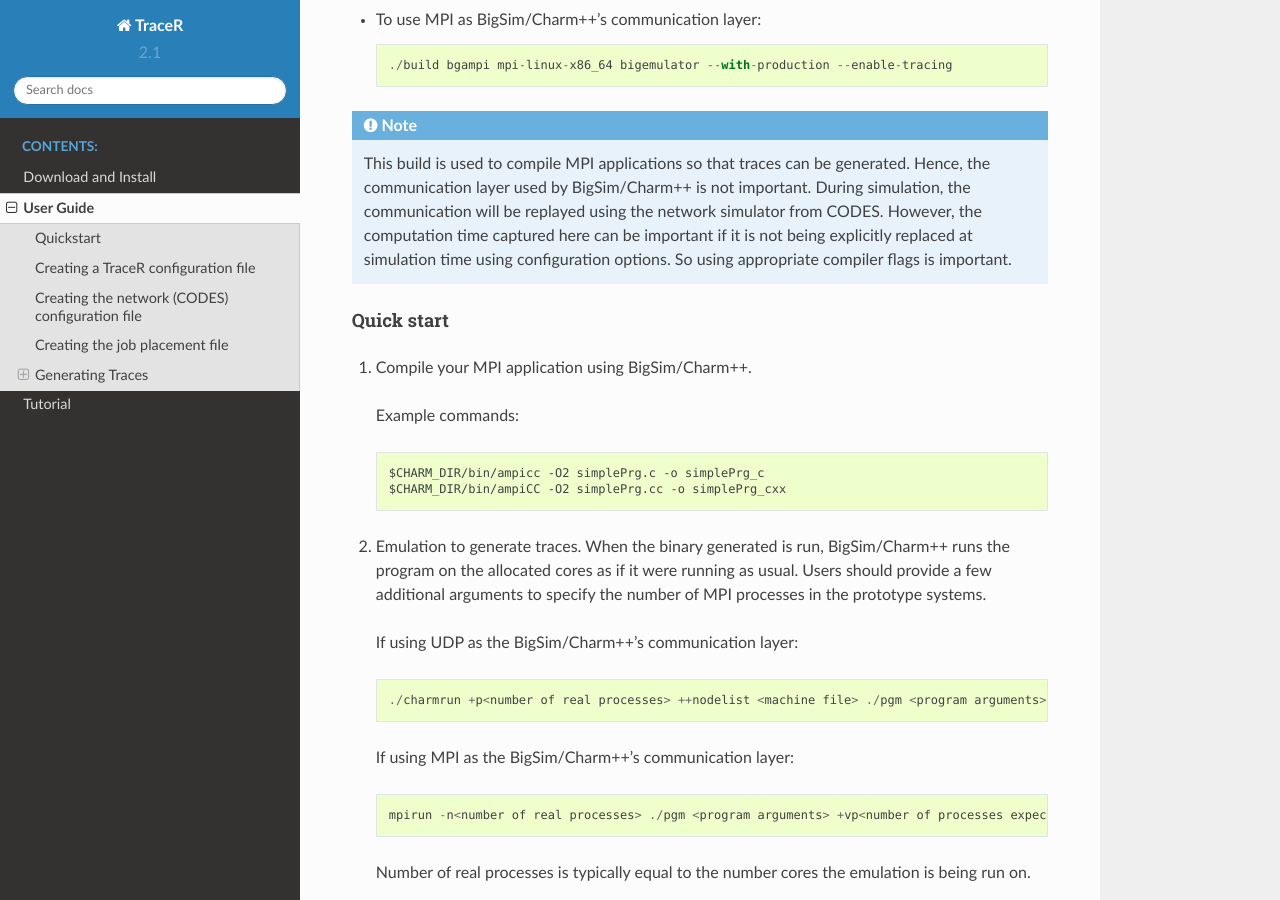
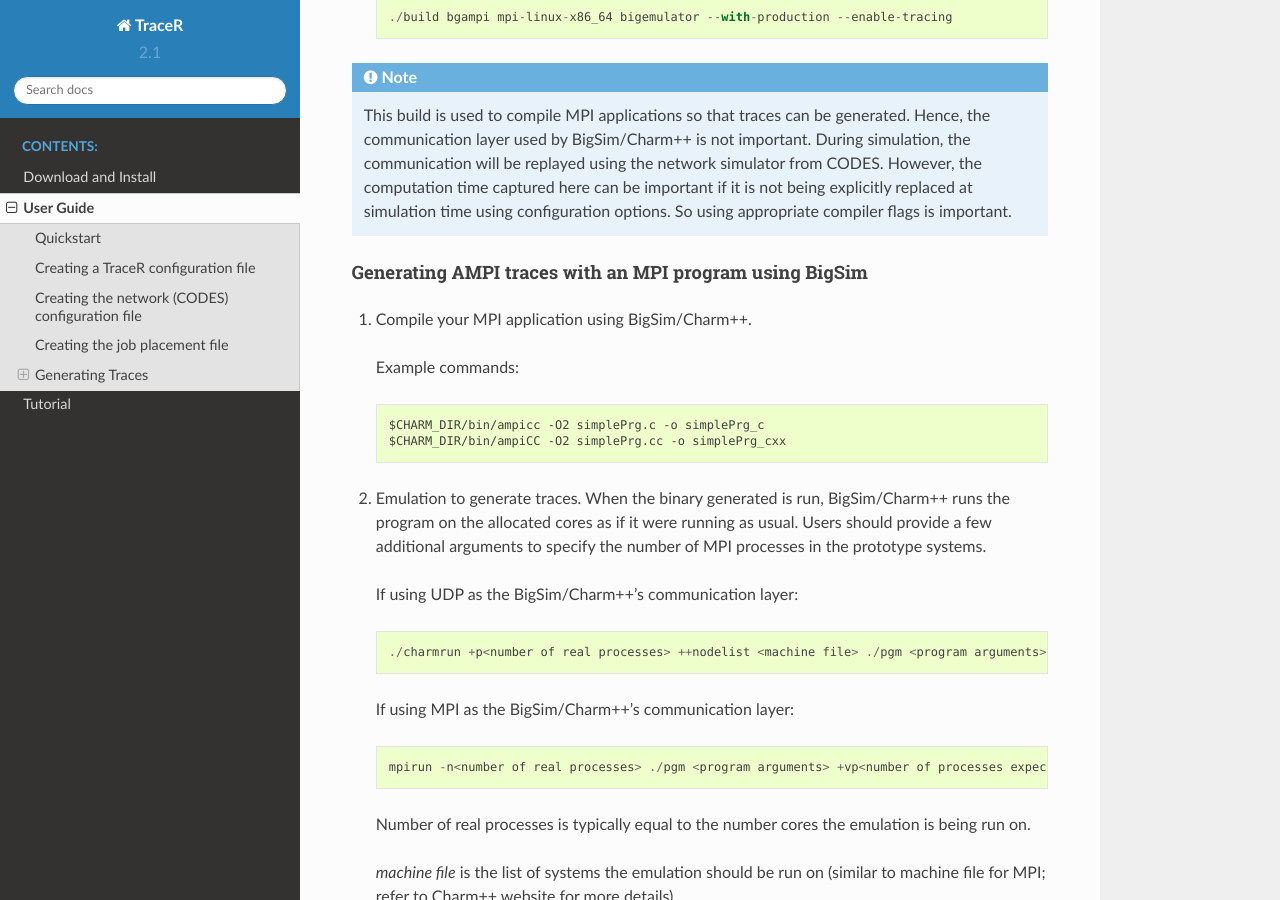
Before and after one commit to hpcgroup/TraceR, a Sphinx documentation site: the page built from docs/userguide.rst, in a window 1280 px wide and 900 px high, scrolled down 4938 px. Built offline with Sphinx 7.4.7 and the Read the Docs theme 2.0.0, drawn with Linux system fonts in a browser that asks for light colours; formulas are drawn with MathJax 3; pages that are not in the unit, such as notebooks, are missing from menus.

Commit message:
Remove quick start headings for BigSim and OTF-2 user guide sections

```diff
--- a/docs/userguide.rst
+++ b/docs/userguide.rst
@@ -143,9 +143,6 @@
 
 Detailed instructions are available at https://silc.zih.tu-dresden.de/scorep-current/pdf/scorep.pdf.
 
-Quick start
-"""""""""""
-
 1. Add $SCOREP_INSTALL/bin to your PATH for convenience. Example::
 
     export SCOREP_INSTALL=$HOME/workspace/scoreP/scorep-3.0/install
@@ -217,8 +214,8 @@
    important if it is not being explicitly replaced at simulation time using
    configuration options. So using appropriate compiler flags is important.
 
-Quick start
-"""""""""""
+Generating AMPI traces with an MPI program using BigSim
+"""""""""""""""""""""""""""""""""""""""""""""""""""""""
 
 1. Compile your MPI application using BigSim/Charm++.
 
```
